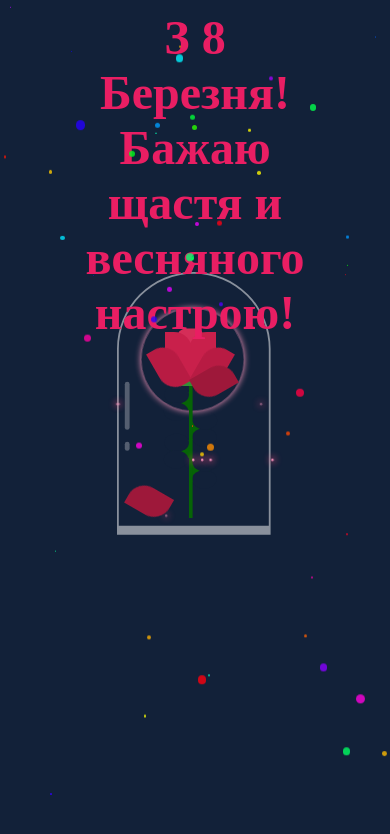
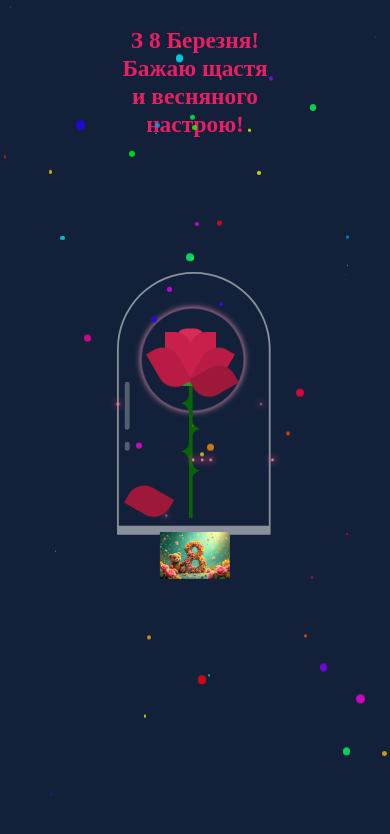
Before and after one commit to KiRito380/First-site, a plain HTML site: page For-Mom.html in a window 390 px wide. Drawn offline with Linux system fonts and the light colour scheme.

Commit message:
Update style1.css

```diff
--- a/css/style1.css
+++ b/css/style1.css
@@ -562,10 +562,31 @@ body {
   left: 50%;
   transform: translateX(-50%);
   color: #e91e63;
-    font-size: 48px;
+  font-size: 3.5vw; /* Адаптивний розмір шрифту */
   font-weight: bold;
   text-align: center;
   display: none;
+  padding: 2vw;
+  border-radius: 10px;
+  max-width: 60%;
+  line-height: 1.2;
+}
+
+/* Медіа-запити для кращого вигляду на малих екранах */
+@media (max-width: 768px) {
+  .popup {
+      font-size: 5vw; /* Збільшуємо шрифт на менших екранах */
+      padding: 3vw;
+      max-width: 80%;
+  }
+}
+
+@media (max-width: 480px) {
+  .popup {
+      font-size: 6vw; /* Ще більше збільшуємо для мобільних */
+      padding: 4vw;
+      max-width: 90%;
+  }
 }
 .confetti {
     position: fixed;
@@ -584,12 +605,39 @@ body {
 }
 .bear {
   position: fixed;
-    right: -500px;
-    bottom: 900px;
-    width: 450px;
+  left: 50%; /* Центруємо ведмедя по горизонталі */
+  top: 25vh; /* Розміщуємо під текстом і над трояндою */
+  transform: translateX(-50%); /* Щоб ведмідь залишався по центру */
+  width: 10vw; /* Адаптивний розмір */
+  max-width: 200px;
   height: auto;
-    transition: right 2s ease-in-out;
+  transition: opacity 2s ease-in-out;
+  opacity: 0; /* Початково прихований */
 }
+
+/* Коли ведмідь з’являється */
 .bear.show {
-    right: 1060px;
+  opacity: 1;
 }
+
+/* Адаптація для менших екранів */
+@media (max-width: 1024px) {
+  .bear {
+      top: 50vh;
+      width: 12vw;
+  }
+}
+
+@media (max-width: 768px) {
+  .bear {
+      top: 60vh;
+      width: 15vw;
+  }
+}
+
+@media (max-width: 480px) {
+  .bear {
+      top: 63vh;
+      width: 18vw;
+  }
+}
```
Lines whose indentation alone changed are shown as unchanged.
